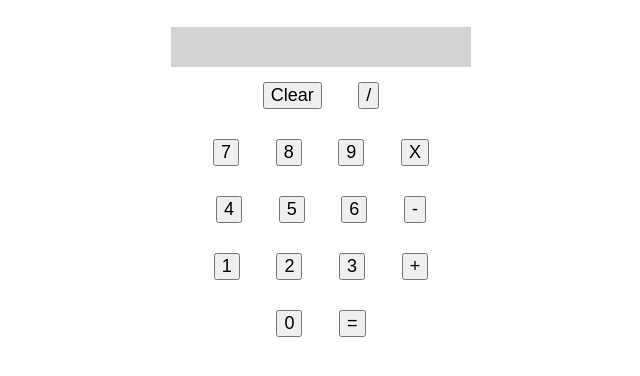
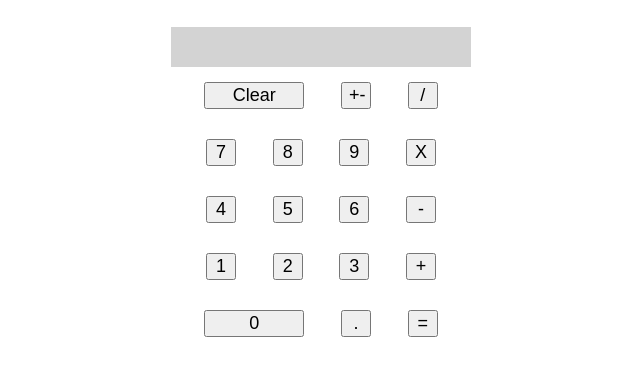
Before and after one commit to nramella/calculator, a plain HTML site: page index.html in a window 1280 px wide. Shown: the whole page, without its empty margins (319-959 px from the left). Drawn offline with Linux system fonts and the light colour scheme.

Commit message:
Decimal and negative buttons

```diff
--- a/index.html
+++ b/index.html
@@ -17,6 +17,7 @@
             </div>
             <div class="row">
                 <button class="button" id="clear" onclick="clearCalc()">Clear</button>
+                <button class="button" id="negative" onclick="showDisplayValue('-')">+-</button>
                 <button class="button" id="divide" onclick="storeValueOne('divide')">/</button>
             </div>
             <div class="row">
@@ -38,7 +39,8 @@
                 <button class="button" id="add" onclick="storeValueOne('add')">+</button>
             </div>
             <div class="row">
-                <button class="button" id="0" onclick="showDisplayValue(0)">0</button>
+                <button class="button" id="zero" onclick="showDisplayValue(0)">0</button>
+                <button class="button" id="." onclick="showDisplayValue('.')">.</button>
                 <button class="button" id="equals" onclick="storeValueTwo()">=</button>
             </div>
 
--- a/styles/style.css
+++ b/styles/style.css
@@ -19,12 +19,14 @@ html, body {
 
 }
 
-.row {
-
-}
-
 .button {
     display: inline-block;
     margin: 15px;
     font-size: 18px;
+    width: 30px;
 }
+
+#zero,
+#clear {
+    width: 100px;
+}
```
Also changed, not shown: scripts/script.js (+5 -4 lines).
